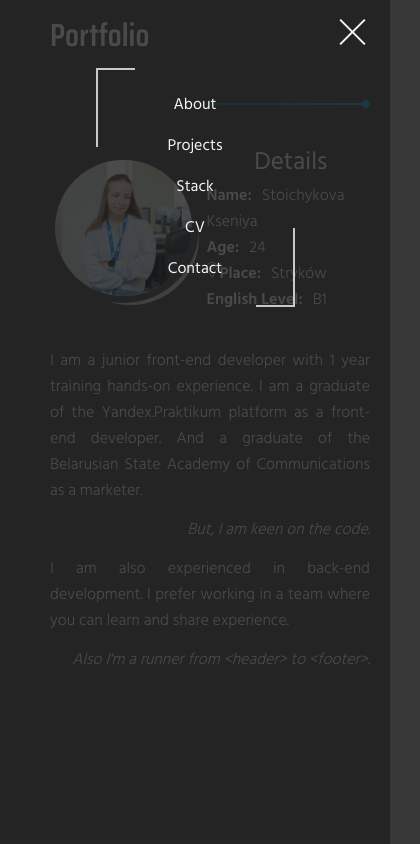
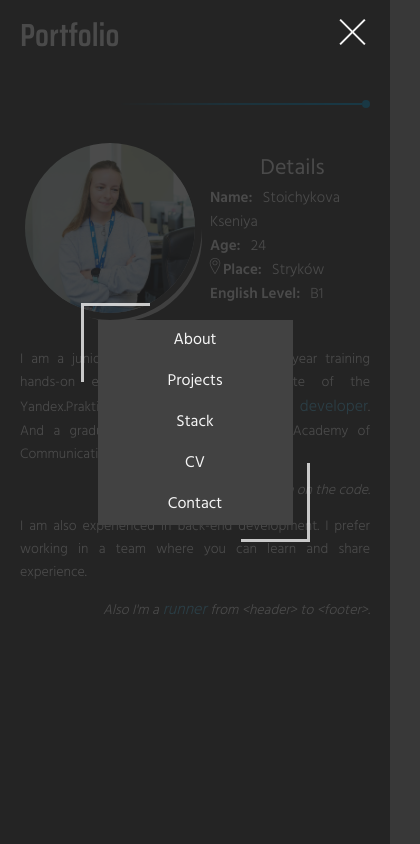
Before and after one commit to kseniya7991/Portfolio, a React (Create React App) app: page / in a window 390 px wide. Both pictures are taken after a click on the element 352 px from the left and 35 px from the top of the page. Shown: the whole page, 420 px wide, since content can reach past the window. Built offline with nearby package versions, Linux system fonts and the light colour scheme.

Commit message:
edit about block for mobile, add background to mobile menu block'

```diff
--- a/src/App.scss
+++ b/src/App.scss
@@ -13,6 +13,15 @@
   max-width: 1024px;
   margin: 0 auto;
   padding: 0 50px;
+
+  @include tablet {
+    animation: padding .5s forwards;
+  }
+
+  @keyframes padding {
+    from { padding: 0 50px}
+    to { padding: 0 20px}
+  }
 }
 
 body {
--- a/src/components/About/About.js
+++ b/src/components/About/About.js
@@ -99,7 +99,9 @@ function About() {
           <p className="About__paragraph">
             I am a junior front-end developer with 1 year
             training hands-on experience. I am a graduate of the Yandex.Praktikum
-            platform as a front-end developer. And a graduate of the Belarusian
+            platform as a
+            <span className="About__paragraph_high"> front-end developer</span>
+            . And a graduate of the Belarusian
             State Academy of Communications as a marketer.
           </p>
           <p className="About__paragraph">
@@ -111,7 +113,9 @@ function About() {
           </p>
           <p className="About__paragraph">
             <em>
-              Also I&apos;m a runner from
+              Also I&apos;m a
+              <span className="About__paragraph_high"> runner </span>
+              from
               &lt;header&gt; to &lt;footer&gt;.
             </em>
           </p>
--- a/src/components/About/About.scss
+++ b/src/components/About/About.scss
@@ -11,6 +11,8 @@
   @include tablet {
     flex-direction: column;
   }
+
+
 }
 
 .About__block {
@@ -42,7 +44,23 @@
   &:nth-of-type(2n) {
     padding: 3px 0;
   }
-}
+
+  @include tablet {
+    font-size: 16px;
+  }
+  @include mobile {
+    font-size: 14px;
+  }
+
+  .About__paragraph_high {
+    color: #56b8df;
+    font-size: 18px;
+
+    @include mobile {
+      font-size: 16px;
+    }
+  }
+  }
 
 .About__details {
   width: 100%;
@@ -55,8 +73,8 @@
 
   @include tablet {
     flex-direction: row;
-    justify-content: space-between;
-    align-items: stretch;
+    justify-content: space-around;
+    align-items: center;
     margin-right: 0;
     margin-bottom: 20px;
   }
@@ -75,10 +93,6 @@
   box-shadow: 0px 0px 0px 7px #383838;
   margin: 0 auto;
 
-  @include tablet{
-    width: 35vw;
-    height: 35vw;
-  }
 }
 
 .Photo__circle {
@@ -90,10 +104,7 @@
   border-radius: 50%;
   transition: .5s;
 
-  @include tablet{
-    width: 35vw;
-    height: 35vw;
-  }
+
 }
 
 .About__wrap {
@@ -120,6 +131,10 @@
   @include tablet {
     margin-top: 0;
   }
+
+  @include mobile {
+    font-size: 22px;
+  }
 }
 
 .Details__list {
@@ -130,6 +145,7 @@
   @include tablet {
     width: 100%;
   }
+
 }
 
 .Details__item {
@@ -148,6 +164,11 @@
       left: -3px;
     }
   }
+
+  @include tablet {
+    font-size: 15px;
+  }
+
 }
 
 .Details__name {
--- a/src/components/BurgerNavigation/BurgerNavigation.scss
+++ b/src/components/BurgerNavigation/BurgerNavigation.scss
@@ -7,13 +7,18 @@
   flex-direction: column;
   position: absolute;
   z-index: 3;
-  top: 70px;
-  right: 0px;
-  left: 0px;
   cursor: pointer;
   max-width: 50%;
-  margin: 0 auto;
-  padding: 15px 0;
+  top: 0;
+  bottom: 0;
+  left: 0;
+  right: 0;
+  margin: auto;
+  padding: 15px;
+  max-height: fit-content;
+
+  background-color: rgba($color: #424242, $alpha: 1.0);
+  background-clip: content-box;
 
   animation: shadow 1s forwards;
 }
--- a/src/vendor/scss/_mixin.scss
+++ b/src/vendor/scss/_mixin.scss
@@ -62,3 +62,9 @@
     @content;
   }
 }
+
+@mixin mobile {
+  @media (max-width: #{$breakpoint-mobile}) {
+    @content;
+  }
+}
--- a/src/vendor/scss/_variables.scss
+++ b/src/vendor/scss/_variables.scss
@@ -7,3 +7,4 @@ $text-color: #f5f5f5;
 
 $font-weights: ("light": 300, "regular": 400, "medium": 500, "semi-bold": 600, "bold": 700);
 $breakpoint-tablet: 640px;
+$breakpoint-mobile: 480px;
```
